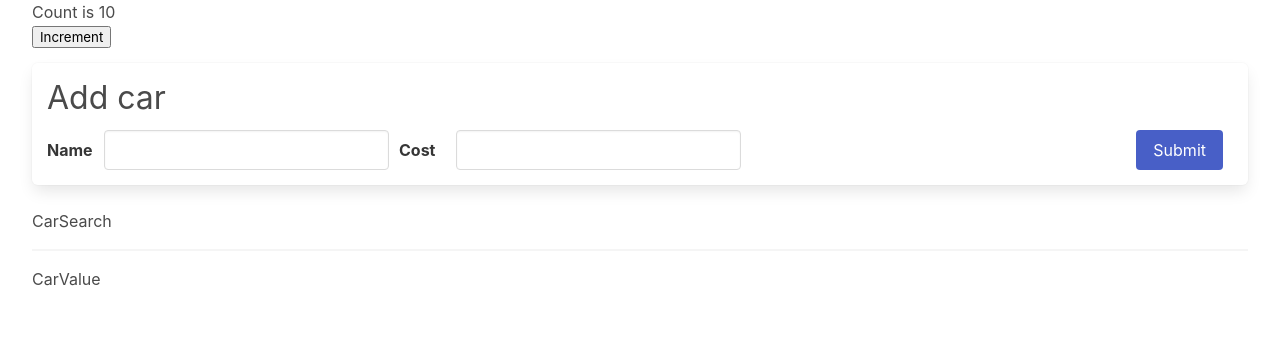
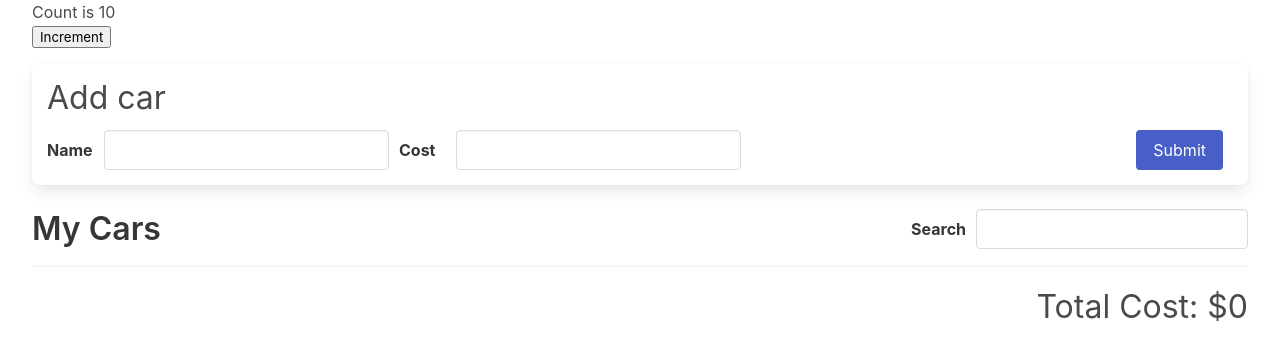
Before and after one commit to mosesglitch/cars-react-redux, a React (Create React App) app: page / in a window 1280 px wide. Shown: the top 360 px of the page. Built offline with nearby package versions, Linux system fonts and the light colour scheme.

Commit message:
pattern matching for strings

```diff
--- a/src/components/CarForm.js
+++ b/src/components/CarForm.js
@@ -17,6 +17,8 @@
   const handleSubmit = (event) => {
     event.preventDefault();
     dispatch(addCar({ name, cost }));
+    dispatch(changeCost(0));
+    dispatch(changeName(""));
   };
   return (
     <div className="car-form panel">
--- a/src/components/CarList.js
+++ b/src/components/CarList.js
@@ -1,16 +1,26 @@
 import { useSelector, useDispatch } from "react-redux";
 import { removeCar } from "../store";
+
 function CarList() {
   const dispatch = useDispatch();
-  const cars = useSelector((state) => {
-    return state.cars.data;
+  //calculate derived state from useselector functions
+  const { cars, name } = useSelector(({ form, cars: { data, searchTerm } }) => {
+    const filteredCars = data.filter((car) =>
+      car.name.toLowerCase().includes(searchTerm.toLowerCase())
+    );
+    return {
+      cars: filteredCars,
+      name: form.name,
+    };
   });
   const handleCarDelete = (car) => {
     dispatch(removeCar(car.id));
   };
   const renderedCars = cars.map((car) => {
+    //Decide if Car should be bolded
+    const bold = name && car.name.toLowerCase().includes(name.toLowerCase());
     return (
-      <div key={car.id} className="panel">
+      <div key={car.id} className={`panel ${bold && "bold"}`}>
         <p>
           {car.name} - ${car.cost}
         </p>
--- a/src/components/CarSearch.js
+++ b/src/components/CarSearch.js
@@ -1,4 +1,26 @@
+import { useSelector, useDispatch } from "react-redux";
+import { changeSearchTerm } from "../store";
+
 function CarSearch() {
-  return <div>CarSearch</div>;
+  const dispatch = useDispatch();
+  const searchTerm = useSelector((state) => {
+    return state.cars.searchTerm;
+  });
+  const handleSearchTermChange = (event) => {
+    dispatch(changeSearchTerm(event.target.value));
+  };
+  return (
+    <div className="list-header">
+      <h3 className="title is-3">My Cars</h3>
+      <div className="search field is-horizontal">
+        <label className="label">Search</label>
+        <input
+          className="input"
+          value={searchTerm}
+          onChange={handleSearchTermChange}
+        />
+      </div>
+    </div>
+  );
 }
 export default CarSearch;
--- a/src/components/CarValue.js
+++ b/src/components/CarValue.js
@@ -1,4 +1,24 @@
+import { useSelector } from "react-redux";
+
 function CarValue() {
-  return <div>CarValue</div>;
+  const totalCost = useSelector(({ cars: { data, searchTerm } }) => {
+    return data
+      .filter((car) =>
+        car.name.toLowerCase().includes(searchTerm.toLowerCase())
+      )
+      .reduce((acc, car) => acc + car.cost, 0);
+    // const filteredCars = data.filter((car) => {
+    //   return car.name.toLowerCase().includes(searchTerm.toLowerCase());
+    // });
+    // return filteredCars.reduce((acc, car) => {
+    //   return acc + car.cost;
+    // }, 0);
+    // let cost = 0;
+    // for (let car of filteredCars) {
+    //   cost += car.cost;
+    // }
+    // return cost;
+  });
+  return <div className="car-value">Total Cost: ${totalCost}</div>;
 }
 export default CarValue;
--- a/src/store/slices/formSlice.js
+++ b/src/store/slices/formSlice.js
@@ -1,4 +1,5 @@
 import { createSlice } from "@reduxjs/toolkit";
+import { addCar } from "./carsSlice";
 
 const formSlice = createSlice({
   name: "form",
@@ -14,6 +15,12 @@
       state.cost = action.payload;
     },
   },
+  extraReducers(builder) {
+    builder.addCase(addCar, (state, action) => {
+      state.name = "";
+      state.cost = 0;
+    });
+  },
 });
 
 export const { changeName, changeCost } = formSlice.actions;
```
